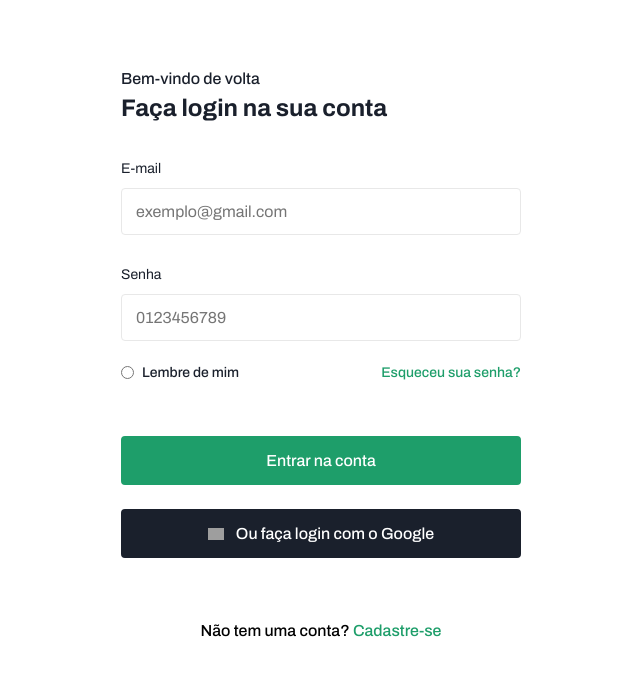
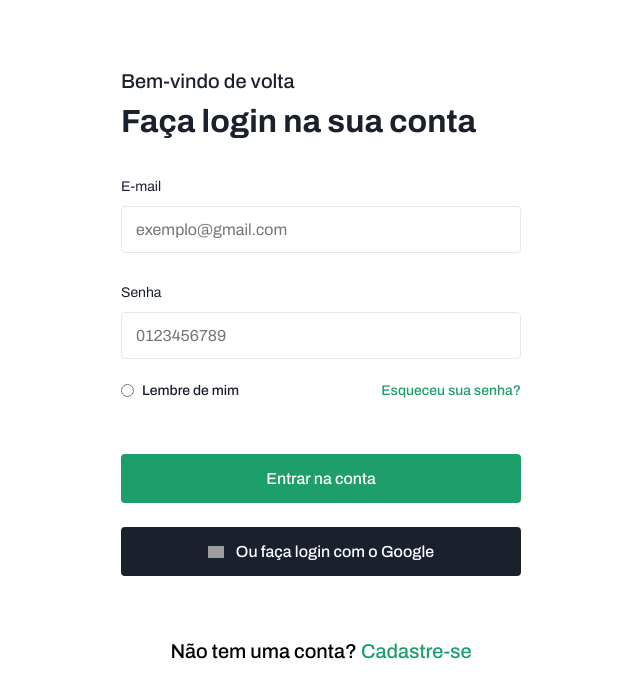
Before and after one commit to gabrielalencs/Desafios-CodeLab, a React (Vite) app in the folder desafio_04/: page / in a window 1280 px wide. Shown: the top 698 px of the page, without its empty margins (319-959 px from the left). Built offline with nearby package versions, Linux system fonts and the light colour scheme; grey boxes are pictures that could not be loaded.

Commit message:
desafio 4 - ajustes finais no componente de login

```diff
--- a/desafio_04/src/Components/Button/Button.css
+++ b/desafio_04/src/Components/Button/Button.css
@@ -34,3 +34,9 @@
         width: 1.6rem;
     }
 }
+
+@media (width <= 768px) {
+    .button {
+        font-size: 1.8rem;
+    }
+}
--- a/desafio_04/src/Components/ContainerLogin/ContainerLogin.css
+++ b/desafio_04/src/Components/ContainerLogin/ContainerLogin.css
@@ -32,6 +32,9 @@
 
 .containerInformationLogin {
     margin-top: 4rem;
+    display: flex;
+    flex-direction: column;
+    gap: 3.2rem;
 }
 
 .forgotPassword {
@@ -71,3 +74,18 @@
         cursor: pointer;
     }
 }
+
+@media (width >= 768px) {
+    .welcomeTitle {
+        font-size: 2rem;
+    }
+
+    .mainTitle {
+        margin-top: 1.2rem;
+        font-size: 3.2rem;
+    }
+
+    .noAccount {
+        font-size: 2rem;
+    }
+}
--- a/desafio_04/src/Components/Input/Input.css
+++ b/desafio_04/src/Components/Input/Input.css
@@ -8,7 +8,6 @@
     display: flex;
     flex-direction: column;
     gap: 1.2rem;
-    margin-bottom: 3.2rem;
 
     label {
         font-size: 1.4rem;
@@ -48,3 +47,9 @@
         accent-color: var(--primary-color);
     }
 }
+
+@media (width <= 768px) {
+    .inputContainer label {
+        font-size: 1.8rem;
+    }
+}
```
